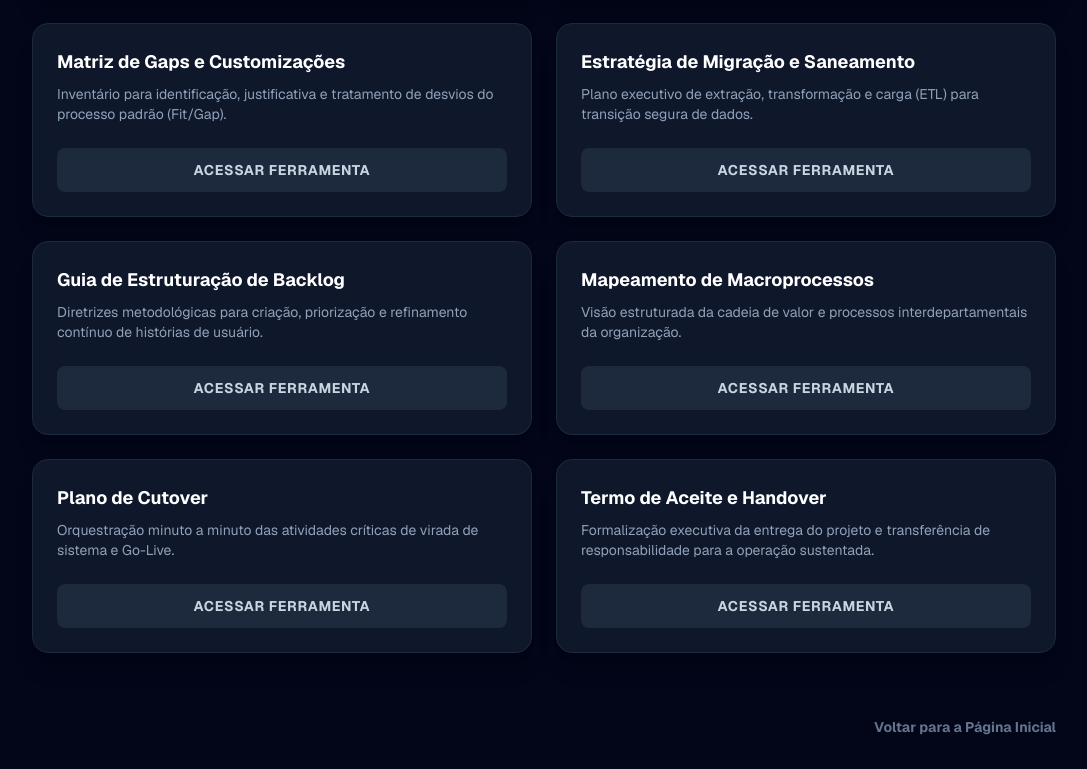
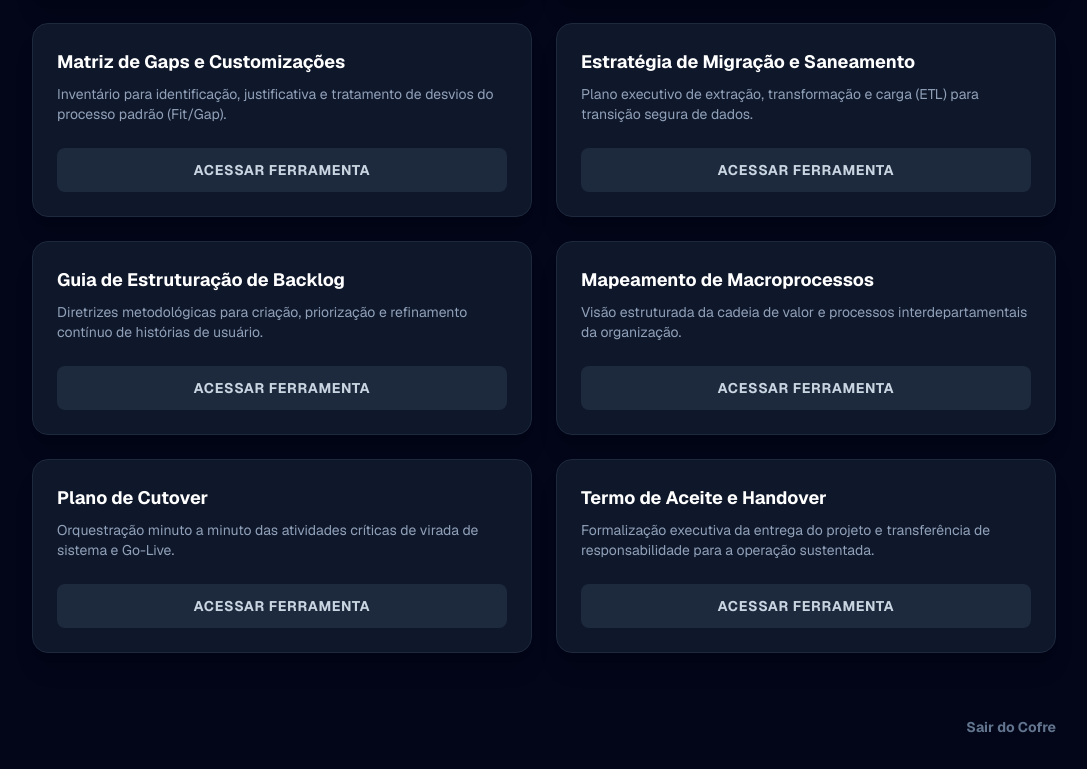
Before and after one commit to danielcastanha-ship-it/syncprojetos, a Next.js app: page /cofre in a window 1280 px wide. Shown: the part 1720-2489 px from the top of the page, without its empty margins (96-1183 px from the left). Built offline with nearby package versions, Linux system fonts and the light colour scheme.

Commit message:
Ajuste da msg de sair do cofre

```diff
--- a/app/cofre/page.tsx
+++ b/app/cofre/page.tsx
@@ -147,7 +147,7 @@ export default function CofrePage() {
             onClick={() => router.push('/')}
             className="text-sm font-bold text-slate-500 hover:text-red-400 transition"
           >
-            Voltar para a Página Inicial
+            Sair do Cofre
           </button>
         </div>
 
```
